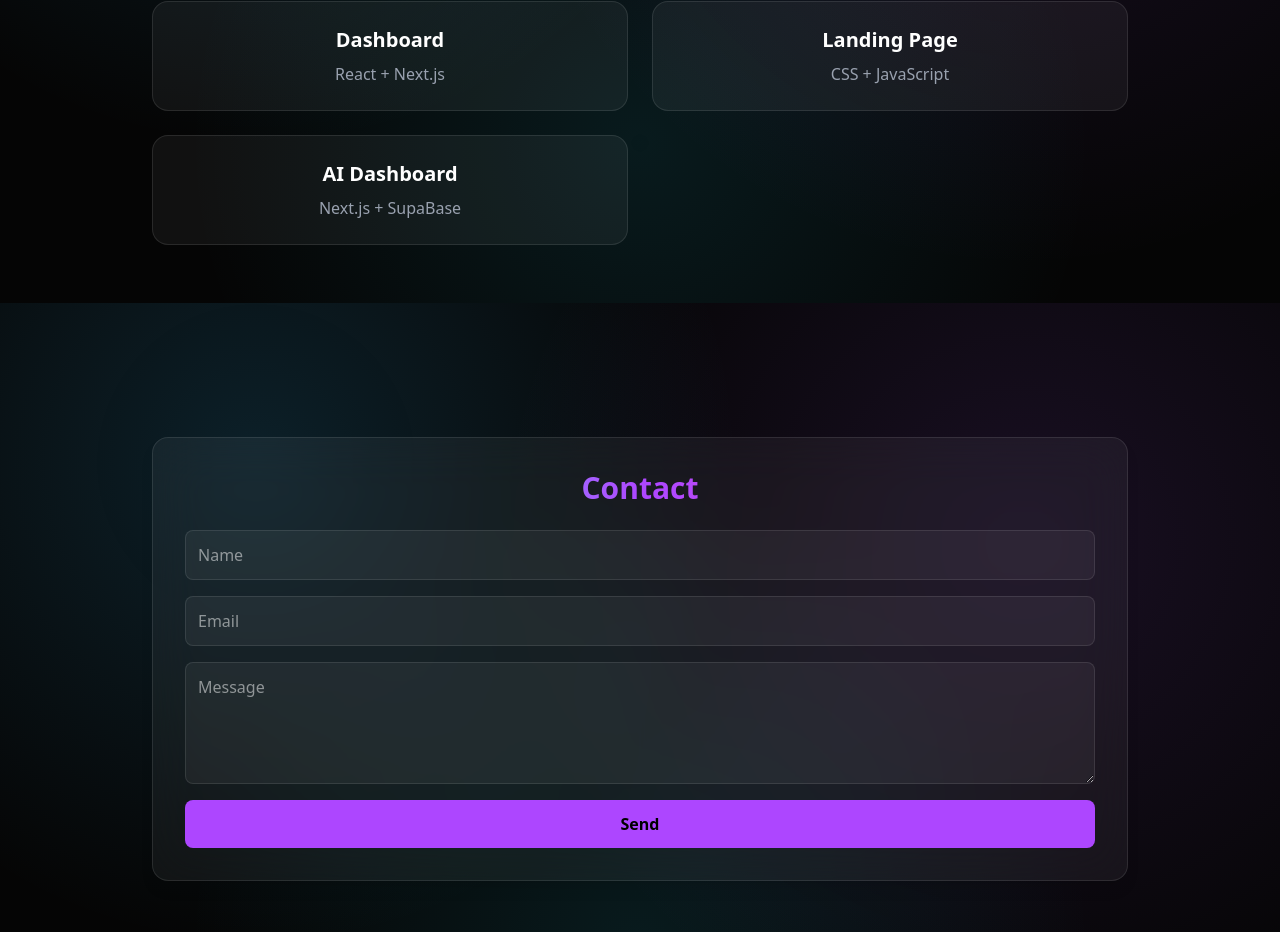
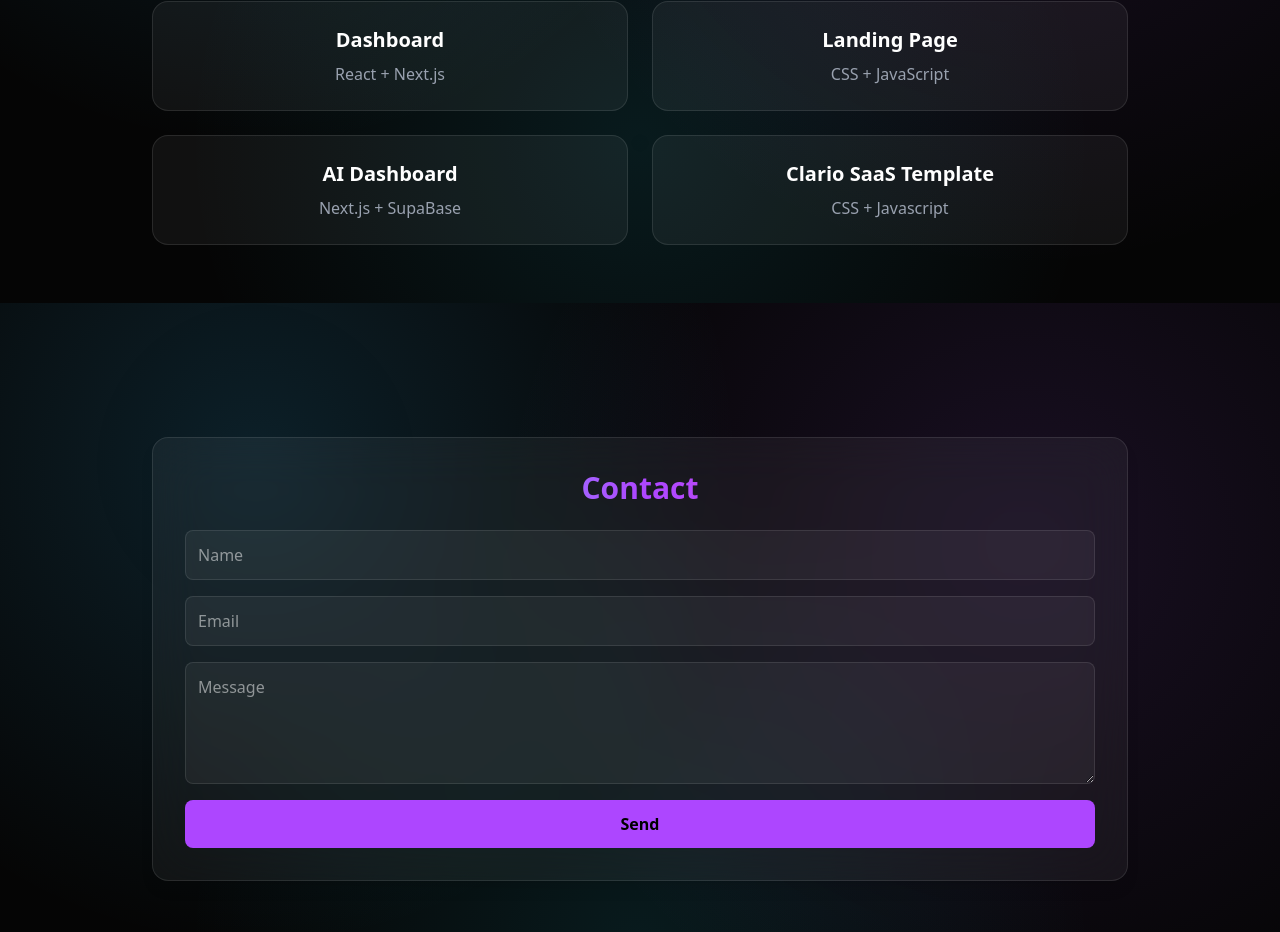
Before and after one commit to naimurr-rahman/naimur-rahman, a Next.js app: page / in a window 1280 px wide. Shown: the part 2097-3029 px from the top of the page. Built offline with nearby package versions, Linux system fonts and the light colour scheme.

Commit message:
added clario template project

```diff
--- a/components/Projects.tsx
+++ b/components/Projects.tsx
@@ -26,6 +26,11 @@ const projects = [
     title: "AI Dashboard",
     tech: "Next.js + SupaBase",
     link: "https://ai-dashboard-4ssy.vercel.app/"
+  },
+  {
+    title: "Clario SaaS Template",
+    tech: "CSS + Javascript",
+    link: "https://clario-saas.netlify.app/"
   }
 ];
 
```
